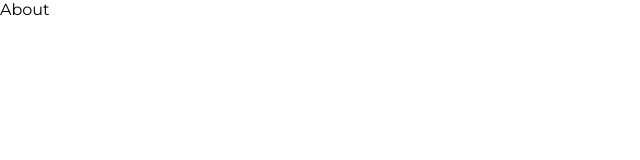
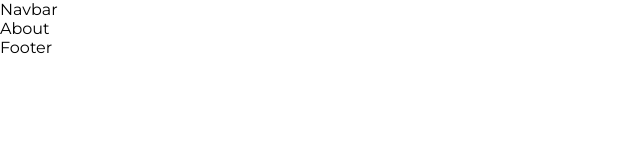
Before and after one commit to jto-d/design-team-website, a React (Create React App) app: page /about in a window 1280 px wide. Shown: the top 160 px of the page, without its empty margins (0-640 px from the left). Built offline with nearby package versions, Linux system fonts and the light colour scheme.

Commit message:
navbar footer components

```diff
--- a/src/App.js
+++ b/src/App.js
@@ -1,16 +1,21 @@
 import React from "react";
 import { Route, Routes } from 'react-router-dom'
 import { Home, About } from './pages'
+import { Navbar, Footer} from './components'
 
 function App() {
   return (
-    <Routes>
+    <>
+      <Navbar />
+      <Routes>
 
-      <Route path="/" element={<Home />} />
+        <Route path="/" element={<Home />} />
 
-      <Route path="/about" element={<About />} />
+        <Route path="/about" element={<About />} />
 
-    </Routes>
+      </Routes>
+      <Footer />
+    </>
   );
 }
 
--- /dev/null
+++ b/src/components/Footer.js
@@ -0,0 +1,9 @@
+import React from 'react'
+
+const Footer = () => {
+  return (
+    <div>Footer</div>
+  )
+}
+
+export default Footer
--- /dev/null
+++ b/src/components/Navbar.js
@@ -0,0 +1,9 @@
+import React from 'react'
+
+const Navbar = () => {
+  return (
+    <div>Navbar</div>
+  )
+}
+
+export default Navbar
--- /dev/null
+++ b/src/components/index.js
@@ -0,0 +1,2 @@
+export { default as Navbar } from './Navbar'
+export { default as Footer } from './Footer'
```
